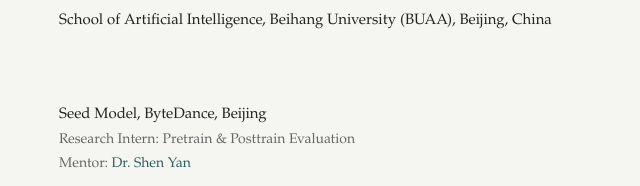
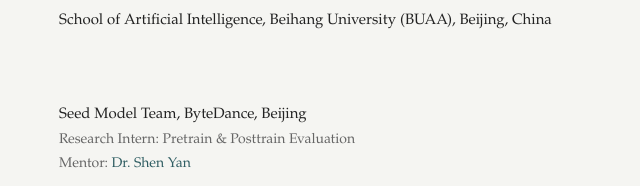
Before and after one commit to wangym2001/wangym2001.github.io, a plain HTML site: page index.html in a window 1280 px wide. Shown: the part 898-1084 px from the top of the page, 189-829 px from the left. Drawn offline with Linux system fonts and the light colour scheme; some icons are missing.

Commit message:
Update index.html

```diff
--- a/index.html
+++ b/index.html
@@ -215,7 +215,7 @@
         <div class="profile-entry">
           <span class="profile-date">2026.09 - Present</span>
           <span class="profile-content">
-            Seed Model, ByteDance, Beijing<br />
+            Seed Model Team, ByteDance, Beijing<br />
             <span class="profile-subline">
               Research Intern: Pretrain & Posttrain Evaluation<br/>
               Mentor: <a href="https://scholar.google.com/citations?user=-shYRd8AAAAJ&hl=en">Dr. Shen Yan</a>
```
